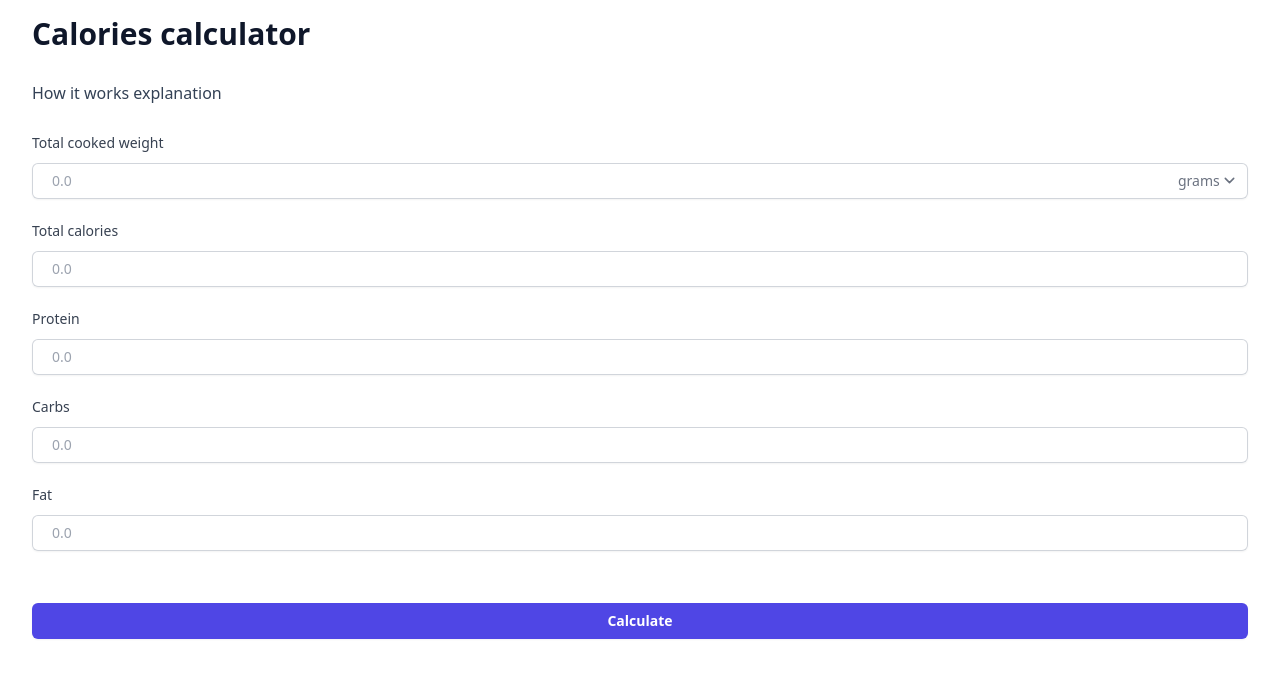
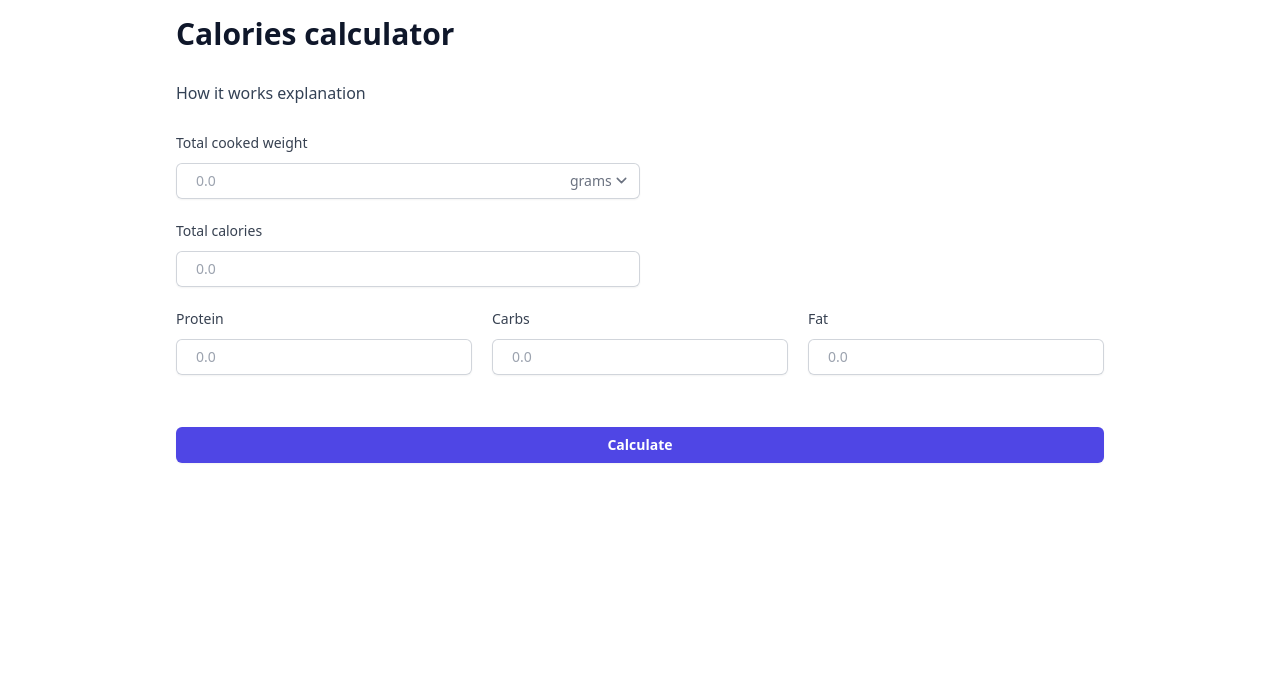
Before and after one commit to ssemakov/kcal, a Next.js app: page / in a window 1280 px wide. Shown: the top 678 px of the page. Built offline with nearby package versions, Linux system fonts and the light colour scheme.

Commit message:
Add > sm screen layout.

```diff
--- a/pages/index.tsx
+++ b/pages/index.tsx
@@ -18,24 +18,30 @@
         <meta name="viewport" content="width=device-width, initial-scale=1" />
         <link rel="icon" href="/favicon.ico" />
       </Head>
-      <div className="container mx-auto px-4 sm:px-6 lg:px-8">
+      <div className="container mx-auto px-4 sm:px-6 lg:px-44">
         <article className="prose prose-slate pt-4">
           <h1 className="text-3xl">Calories calculator</h1>
           <p>How it works explanation</p>
         </article>
 
         <div className="py-5 sm:py-6">
-          <div className="grid grid-cols-1 gap-5">
+          <div className="grid gap-5">
+            <div className="grid grid-cols-1 sm:grid-cols-2">
               <Input
                 id="prepared_weight"
                 placeholder="0.0"
                 label="Total cooked weight"
                 Adornment={WeightUnitsAdornment}
               />
+            </div>
+            <div className="grid grid-cols-1 sm:grid-cols-2">
               <Input id="kcal" placeholder="0.0" label="Total calories" />
+            </div>
+            <div className="grid grid-cols-1 gap-5 sm:grid-cols-3">
               <Input id="protein" placeholder="0.0" label="Protein" />
               <Input id="carbs" placeholder="0.0" label="Carbs" />
               <Input id="fat" placeholder="0.0" label="Fat" />
+            </div>
             <div className="py-8">
               <Button type="submit" title="Calculate" />
             </div>
```
Lines whose indentation alone changed are shown as unchanged.
